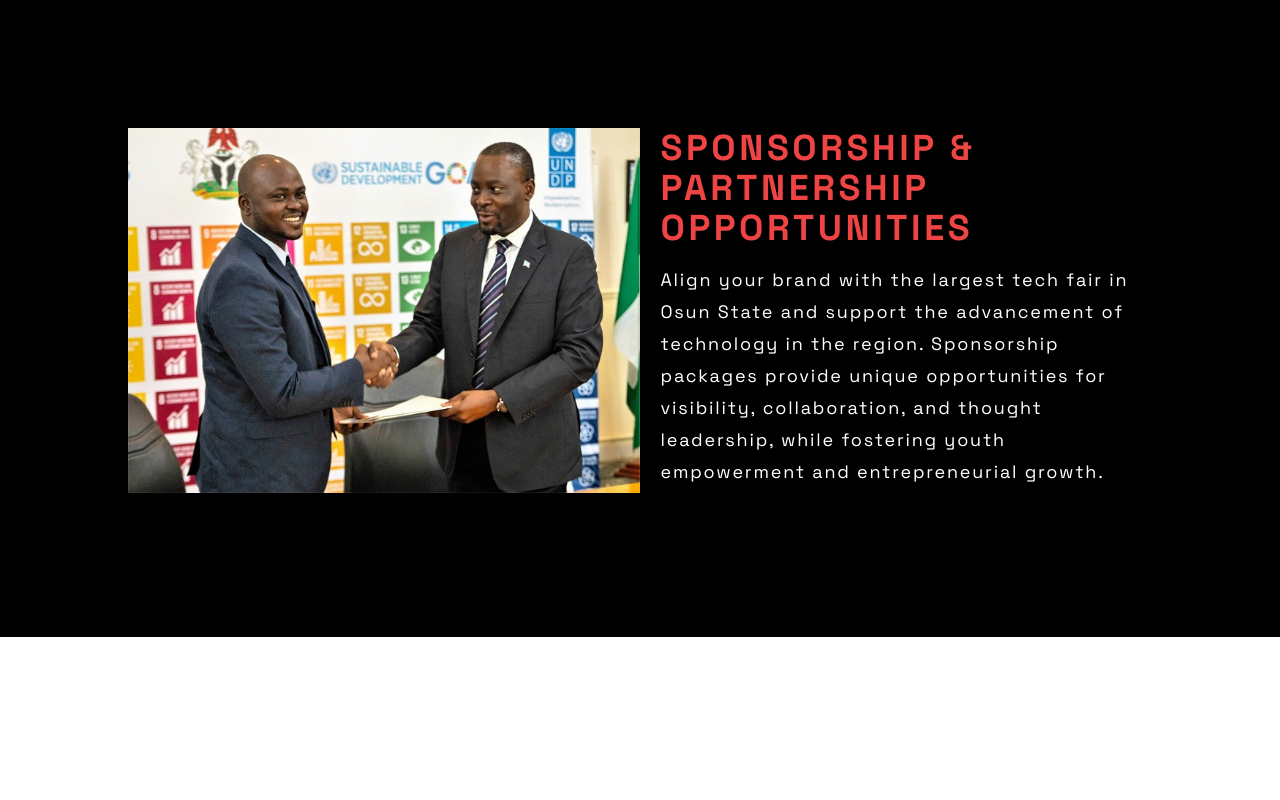
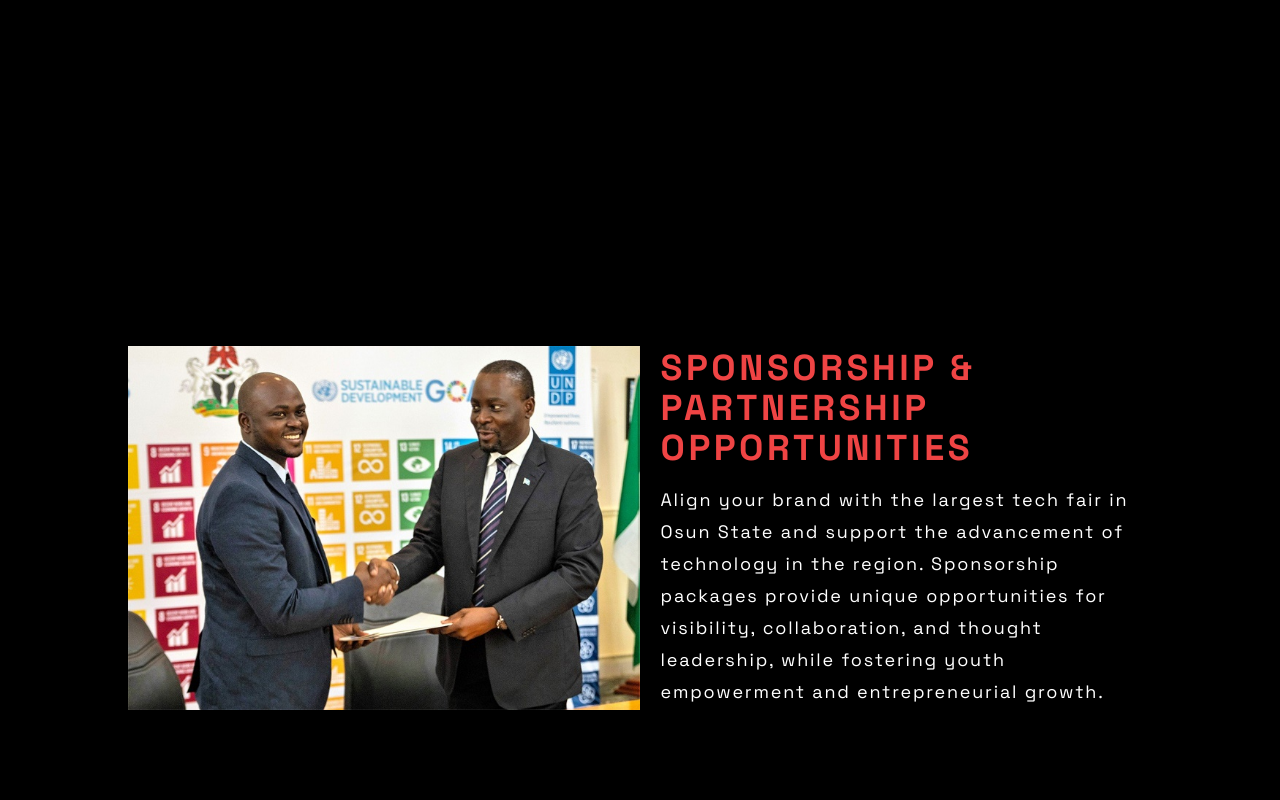
Before and after one commit to Elemo9/ntf, a Next.js app: page / in a window 1280 px wide. Shown: the part 5440-6240 px from the top of the page. Built offline with nearby package versions, Linux system fonts and the light colour scheme.

Commit message:
Changes made again

```diff
--- a/src/app/_components/SponsorshipOpportunities.tsx
+++ b/src/app/_components/SponsorshipOpportunities.tsx
@@ -8,7 +8,7 @@ import { fadeIn } from '../../../lib/variants';
 function SponsorshipOpportunities() {
   return (
     <div className='h-fit py-36 w-full items-center justify-center bg-black'>
-        <div className='flex max-lg:flex-col max-lg:gap-6 w-[80%] max-lg:w-[85%] justify-between mx-auto'>
+        <div className='flex h-[800px] max-lg:flex-col max-lg:gap-6 w-[80%] max-lg:w-[85%] justify-between mx-auto'>
 
             <motion.div
                 variants={fadeIn("right", 0.2)}
@@ -24,7 +24,7 @@ function SponsorshipOpportunities() {
                 initial="hidden"
                 whileInView={"show"}
                 viewport={{once:false, amount:0.3}}
-                className='w-[48%] h-fit max-lg:w-full flex flex-col gap-4 justify-center '>
+                className='w-[48%] h-full max-lg:w-full flex flex-col gap-4 justify-center items-center'>
                 <h2 className='text-4xl font-bold tracking-widest text-red-500 uppercase max-lg:text-xl'>Sponsorship & Partnership Opportunities</h2>
                 <p className='leading-8 tracking-widest text-lg text-white max-lg:text-sm max-lg:leading-8 '>
                     Align your brand with the largest tech fair in Osun State
```
